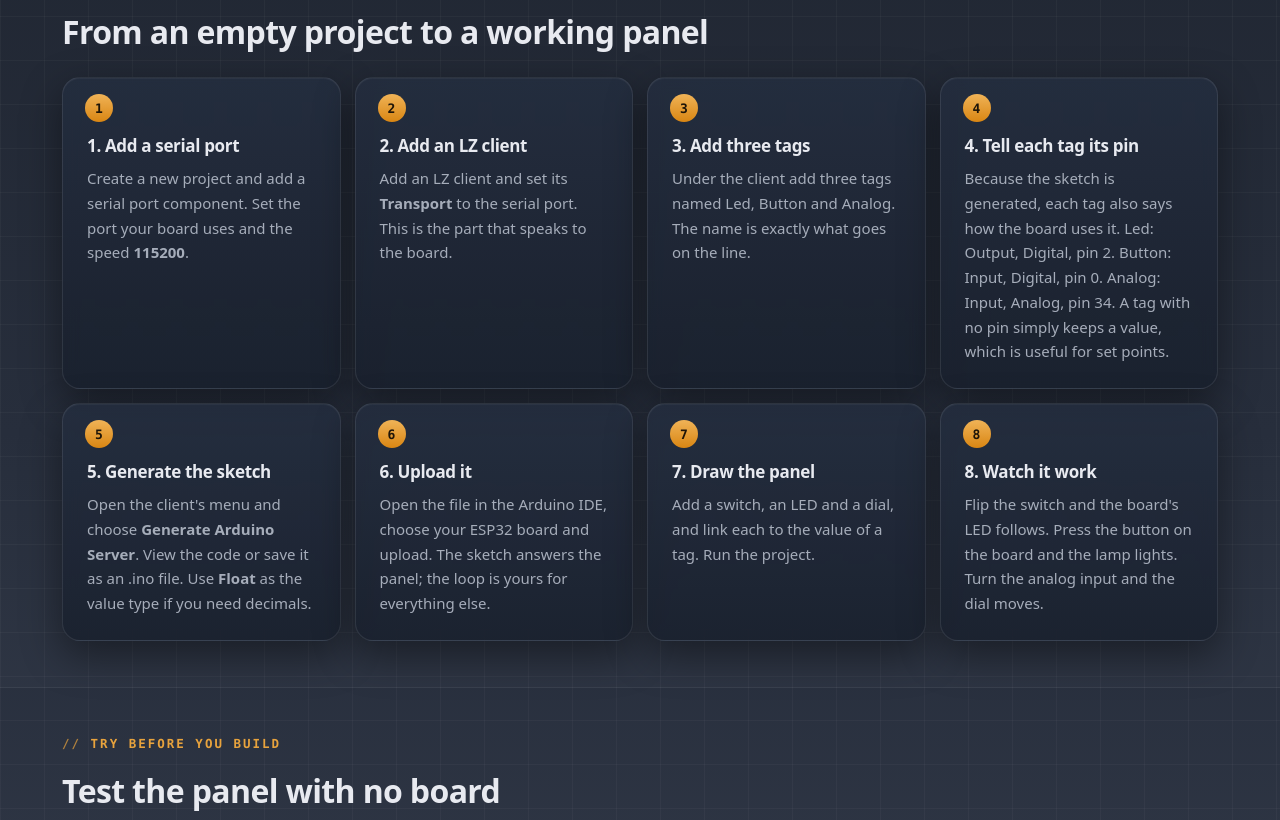
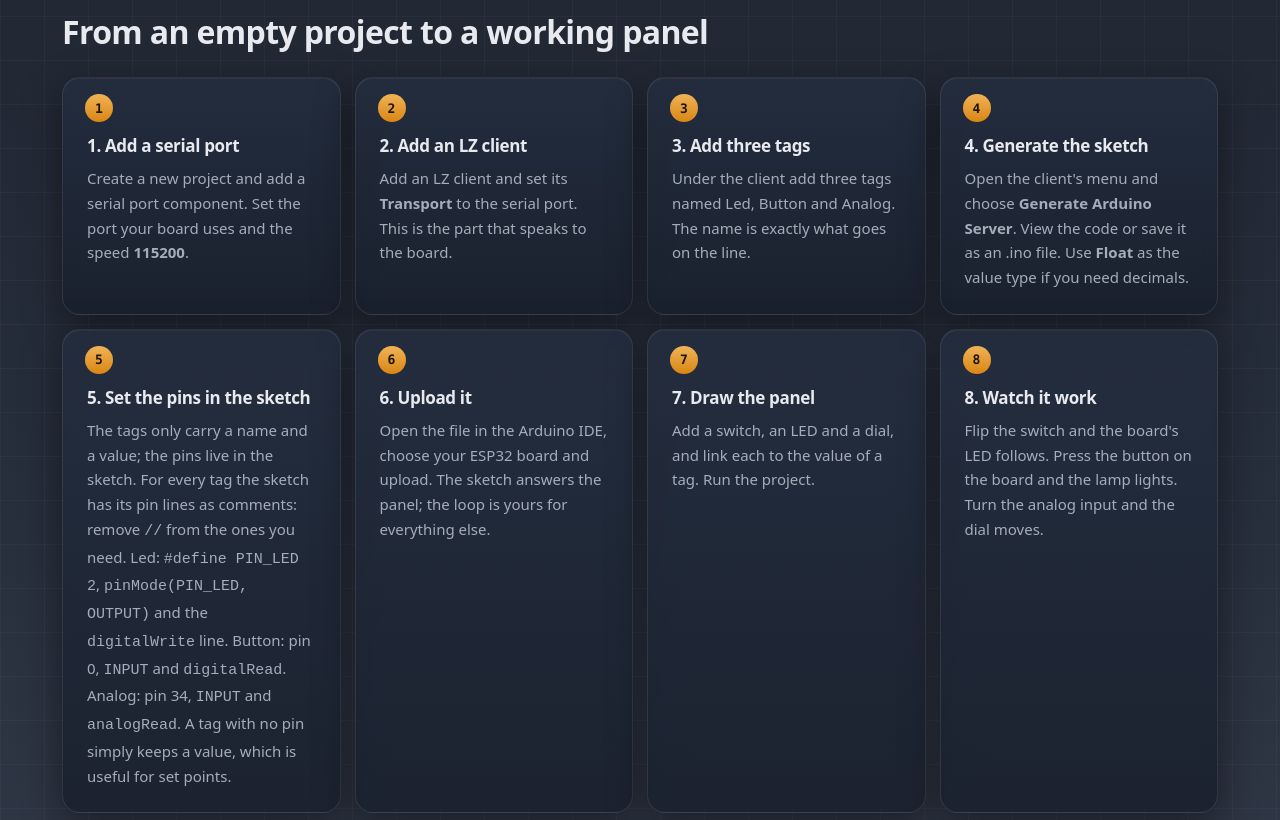
Before and after one commit to ErolMicset/ErolMicset.github.io, a plain HTML site: page Tutorial-ESP32.html in a window 1280 px wide. Shown: the part 820-1640 px from the top of the page. Drawn offline with Linux system fonts and the light colour scheme.

Commit message:
LZ: tags carry no pin any more; tutorial sets the pins in the sketch, sketch answers *: (read all) and ; items
Co-Authored-By: Claude Opus 5.5 <noreply@anthropic.com>

```diff
--- a/Tutorial-ESP32.html
+++ b/Tutorial-ESP32.html
@@ -208,8 +208,8 @@ dialog.zoom::backdrop{background:rgba(5,9,18,.9)}
         <div class="card reveal"><h3>1. Add a serial port</h3><p>Create a new project and add a serial port component. Set the port your board uses and the speed <b>115200</b>.</p></div>
         <div class="card reveal"><h3>2. Add an <span translate="no" class="notranslate">LZ</span> client</h3><p>Add an <span translate="no" class="notranslate">LZ</span> client and set its <b>Transport</b> to the serial port. This is the part that speaks to the board.</p></div>
         <div class="card reveal"><h3>3. Add three tags</h3><p>Under the client add three tags named <span translate="no" class="notranslate">Led</span>, <span translate="no" class="notranslate">Button</span> and <span translate="no" class="notranslate">Analog</span>. The name is exactly what goes on the line.</p></div>
-        <div class="card reveal"><h3>4. Tell each tag its pin</h3><p>Because the sketch is generated, each tag also says how the board uses it. <span translate="no" class="notranslate">Led</span>: Output, Digital, pin 2. <span translate="no" class="notranslate">Button</span>: Input, Digital, pin 0. <span translate="no" class="notranslate">Analog</span>: Input, Analog, pin 34. A tag with no pin simply keeps a value, which is useful for set points.</p></div>
-        <div class="card reveal"><h3>5. Generate the sketch</h3><p>Open the client's menu and choose <b>Generate Arduino Server</b>. View the code or save it as an <span translate="no" class="notranslate">.ino</span> file. Use <b>Float</b> as the value type if you need decimals.</p></div>
+        <div class="card reveal"><h3>4. Generate the sketch</h3><p>Open the client's menu and choose <b>Generate Arduino Server</b>. View the code or save it as an <span translate="no" class="notranslate">.ino</span> file. Use <b>Float</b> as the value type if you need decimals.</p></div>
+        <div class="card reveal"><h3>5. Set the pins in the sketch</h3><p>The tags only carry a name and a value; the pins live in the sketch. For every tag the sketch has its pin lines as comments: remove <code>//</code> from the ones you need. <span translate="no" class="notranslate">Led</span>: <code>#define PIN_LED 2</code>, <code>pinMode(PIN_LED, OUTPUT)</code> and the <code>digitalWrite</code> line. <span translate="no" class="notranslate">Button</span>: pin 0, <code>INPUT</code> and <code>digitalRead</code>. <span translate="no" class="notranslate">Analog</span>: pin 34, <code>INPUT</code> and <code>analogRead</code>. A tag with no pin simply keeps a value, which is useful for set points.</p></div>
         <div class="card reveal"><h3>6. Upload it</h3><p>Open the file in the <span translate="no" class="notranslate">Arduino IDE</span>, choose your <span translate="no" class="notranslate">ESP32</span> board and upload. The sketch answers the panel; the loop is yours for everything else.</p></div>
         <div class="card reveal"><h3>7. Draw the panel</h3><p>Add a switch, an <span translate="no" class="notranslate">LED</span> and a dial, and link each to the value of a tag. Run the project.</p></div>
         <div class="card reveal"><h3>8. Watch it work</h3><p>Flip the switch and the board's <span translate="no" class="notranslate">LED</span> follows. Press the button on the board and the lamp lights. Turn the analog input and the dial moves.</p></div>
```
Also changed, not shown: 2 other files.
